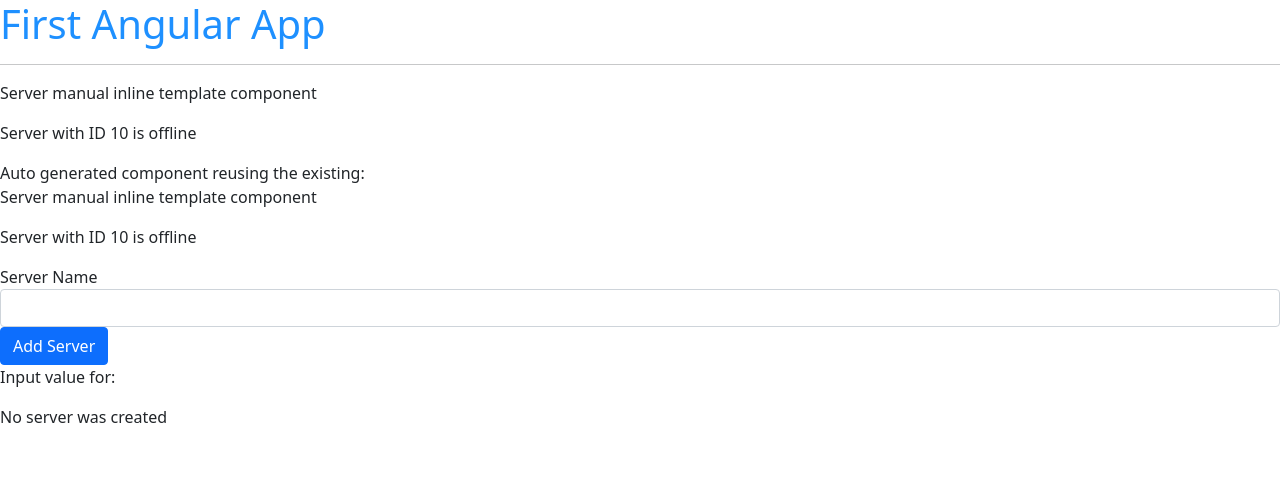
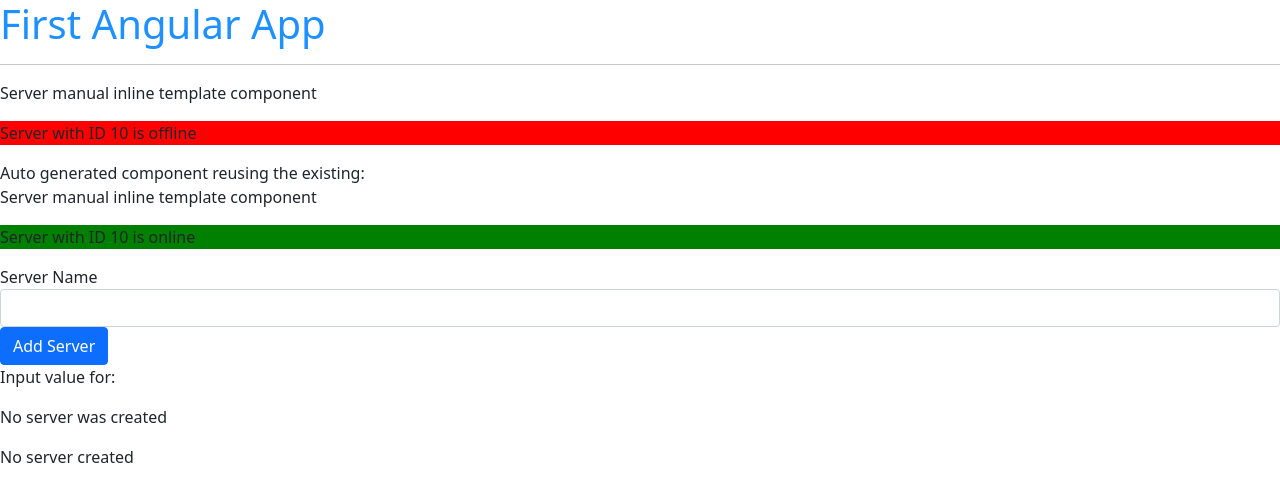
Before and after one commit to gretaivan/angular, an Angular app: page / in a window 1280 px wide. Shown: the top 502 px of the page. Built offline with nearby package versions, Linux system fonts and the light colour scheme.

Commit message:
adds attribute directive ngStyle

```diff
--- a/src/app/serverLogs/serverLogs.component.html
+++ b/src/app/serverLogs/serverLogs.component.html
@@ -1 +1 @@
-<p>{{ 'Server' }} with ID {{ serverId }} is {{ getServerStatus() }}</p>
+<p [ngStyle]="{ backgroundColor: getColor() }">{{ 'Server' }} with ID {{ serverId }} is {{ getServerStatus() }}</p>
--- a/src/app/serverLogs/serverLogs.component.ts
+++ b/src/app/serverLogs/serverLogs.component.ts
@@ -13,8 +13,16 @@
     serverId: number = 10;
     serverStatus: string = "offline";
 
+    constructor() {
+        this.serverStatus = Math.random() > 0.5 ? 'online' : 'offline';
+    }
+
     getServerStatus() {
         return this.serverStatus;
     }
 
+    getColor() {
+        return this.serverStatus === 'online' ? 'green' : 'red';
+    }
+
 }
--- a/src/app/servers/servers.component.ts
+++ b/src/app/servers/servers.component.ts
@@ -9,7 +9,10 @@
   <button class="btn btn-primary" [disabled]="!allowNewServer" (click)="onCreateServer()">Add Server</button>
   <p>Input value for: {{serverName}}</p>
   <p>{{ serverCreationStatus }}</p>
-  <p *ngIf="serverCreated">Server name generation using directive: {{serverName}}. This creates the new DOM element not having an empty element and then filling it</p>`,
+  <p *ngIf="serverCreated; else noServer">Server name generation using directive: {{serverName}}. This creates the new DOM element not having an empty element and then filling it</p>
+  <ng-template #noServer>
+    <p>No server created</p>
+  </ng-template>`,
   styleUrls: ['./servers.component.css']
 })
 
```
Also changed, not shown: 1 other file (tests, documents, lock files or other folders).
